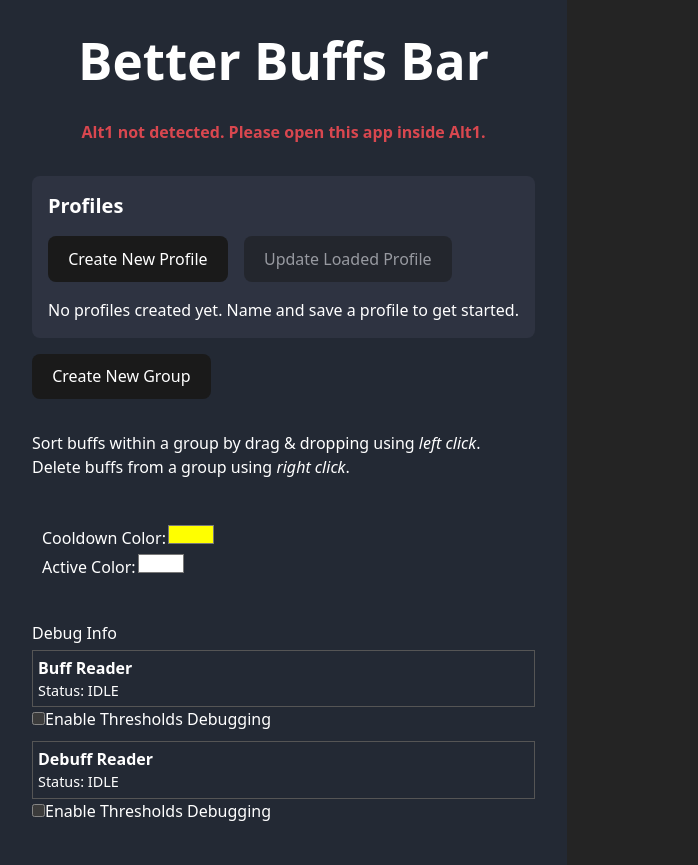
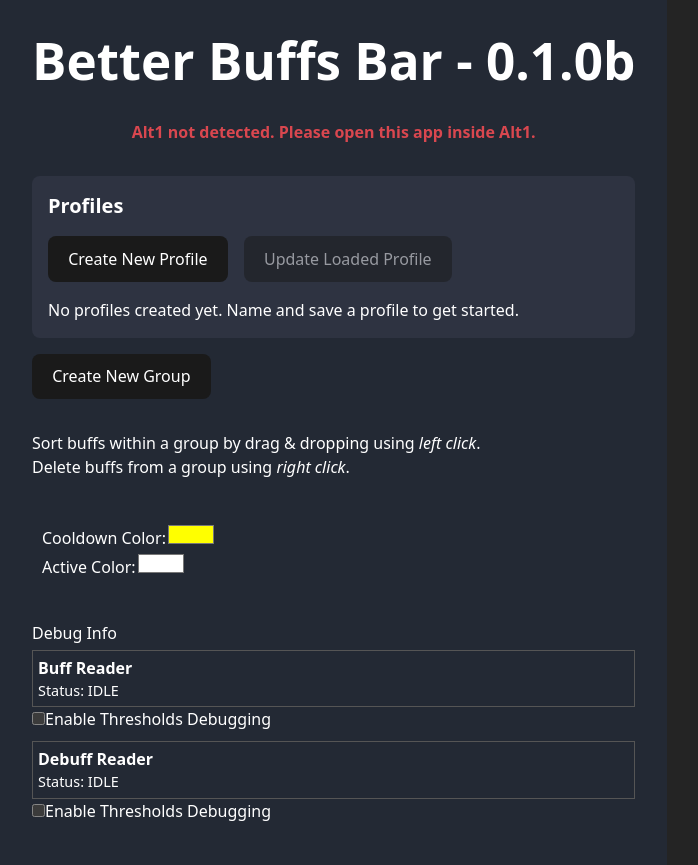
Before and after one commit to NadyaNayme/better-better-buffs-bars, a React (Vite) app: page / in a window 1280 px wide. Shown: the whole page, without its empty margins (0-698 px from the left). Built offline with nearby package versions, Linux system fonts and the light colour scheme.

Commit message:
Add versioning
So I can know for sure if someone is on the right version or not.

```diff
--- a/src/App.tsx
+++ b/src/App.tsx
@@ -96,7 +96,7 @@ function App() {
   return (
     <div className="bg-gray-900 text-white min-h-screen p-8">
       <header className="text-center mb-8">
-        <h1 className="text-4xl font-bold">Better Buffs Bar</h1>
+        <h1 className="text-4xl font-bold">Better Buffs Bar - 0.1.0b</h1>
       </header>
 
       {!alt1Detected && (
```
